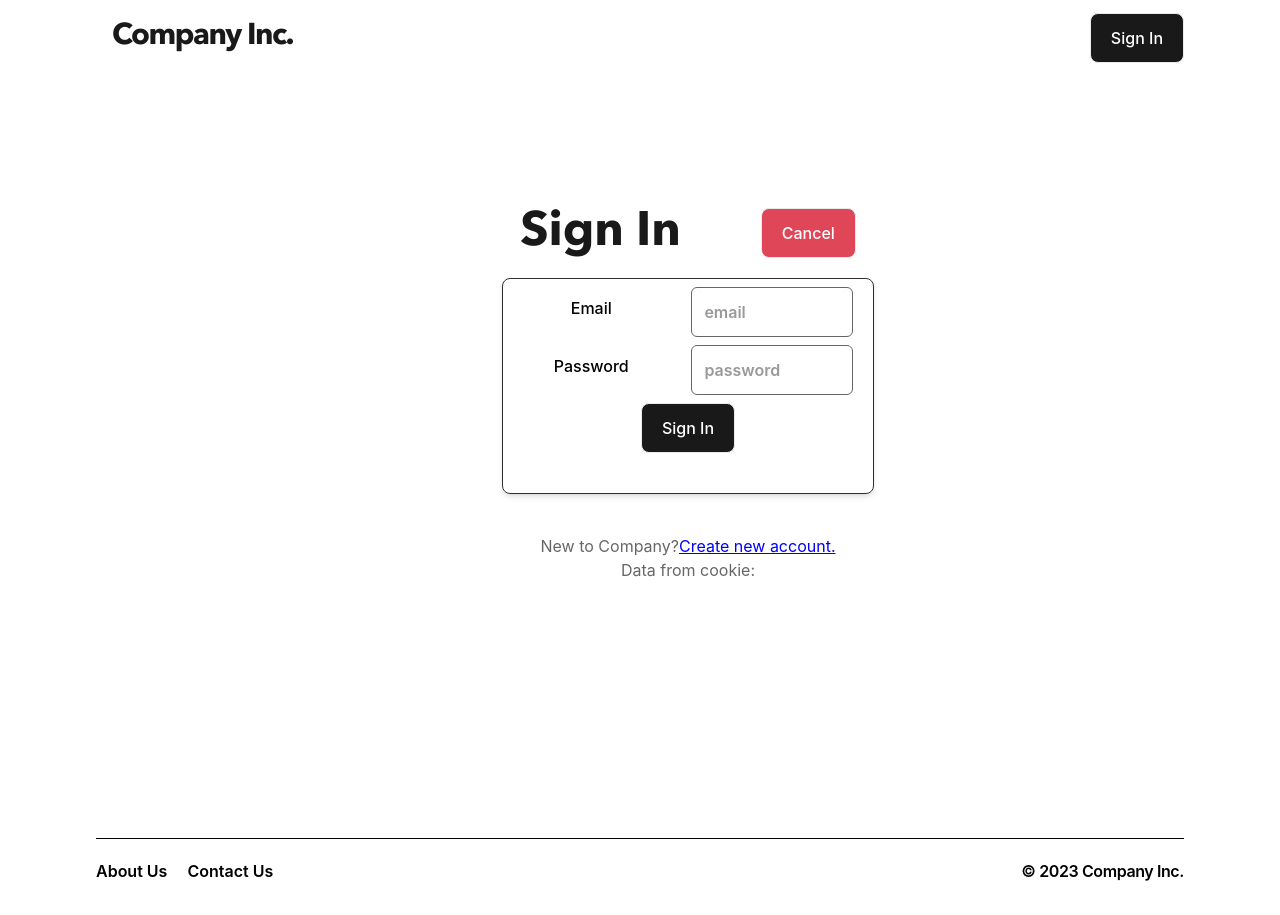
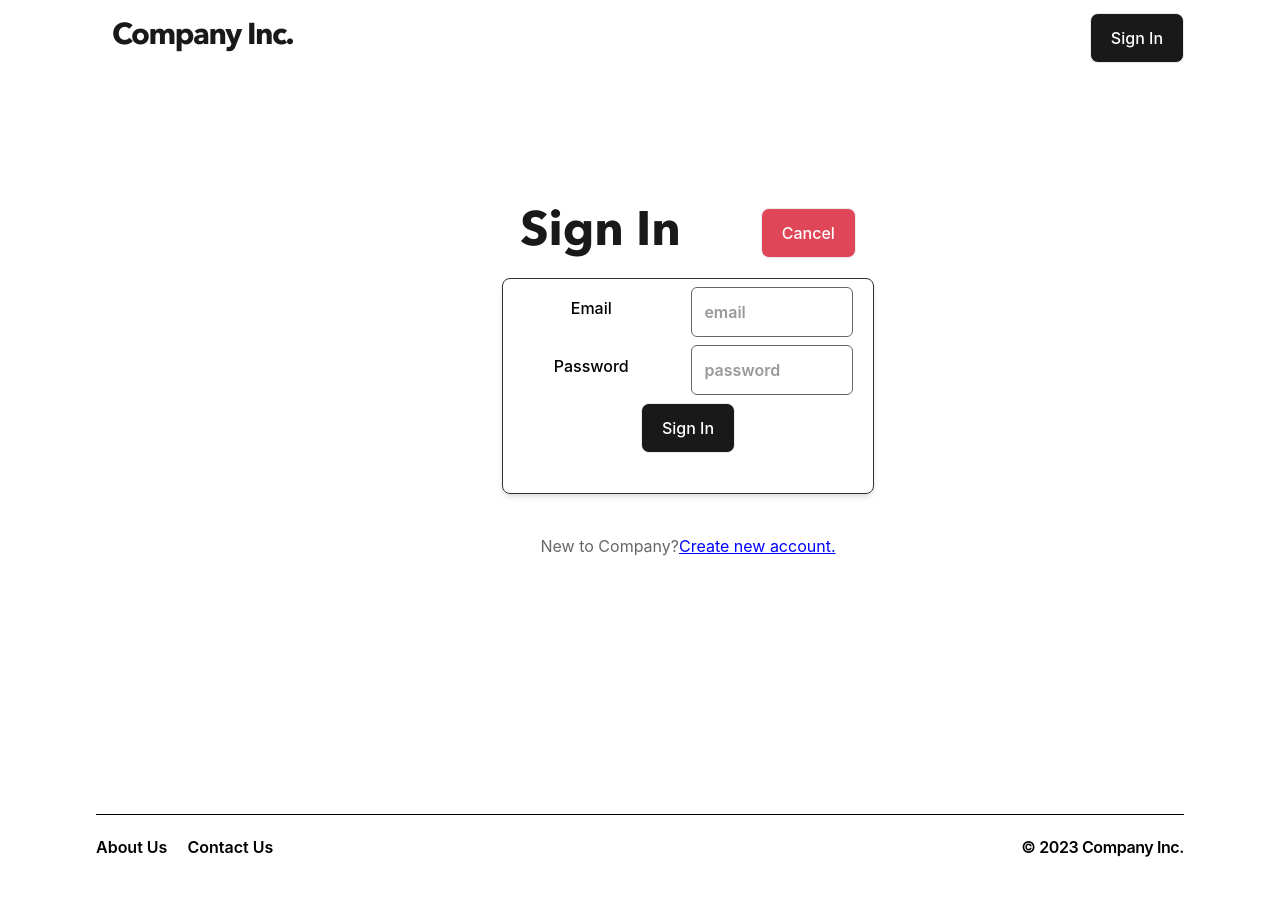
Before and after one commit to jea-ms/laravel-101, a Next.js app in the folder client/: page /users/login in a window 1280 px wide. After the commit the page ends 891 px from the top, so only its background shows below. Built offline with nearby package versions, Linux system fonts and the light colour scheme.

Commit message:
remove data print on login

```diff
--- a/client/app/users/login/page.jsx
+++ b/client/app/users/login/page.jsx
@@ -25,6 +25,8 @@ const Login = ({ data }) => {
   useEffect(() => {
     setCurrentUser(cookie ? JSON.parse(cookie) : null)
     setCurrentToken(token ? JSON.parse(token) : '')
+
+    if(cookie) router.push("/")
 
   }, [])
 
@@ -95,7 +97,6 @@ const Login = ({ data }) => {
             }}
           >Create new account.</Link>
         </span>
-        <p> Data from cookie: {cookie}</p>
       </div>
     </div>
   )
```
